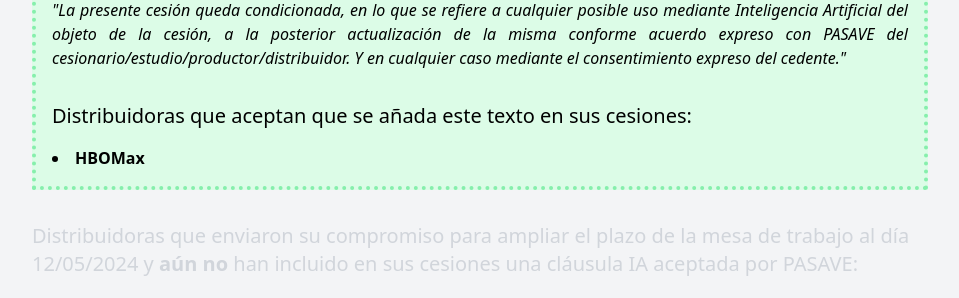
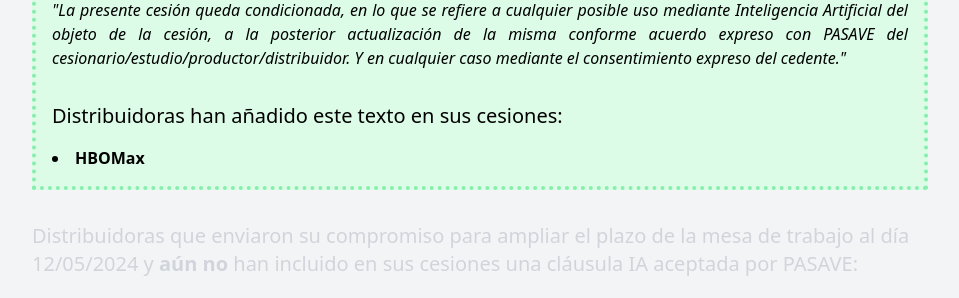
Before and after one commit to mutsuda/pasave.github.io, a Jekyll site: the page built from oklist.md, in a window 1280 px wide. Shown: the part 970-1268 px from the top of the page, without its empty margins (160-1119 px from the left). Built offline with Jekyll 4.4.1, drawn with Linux system fonts in a browser that asks for light colours.

Commit message:
added text

```diff
--- a/oklist.md
+++ b/oklist.md
@@ -46,7 +46,7 @@
 <p class="italic text-justify">"La presente cesión queda condicionada, en lo que se refiere a cualquier posible uso mediante Inteligencia Artificial del objeto de la cesión, a la posterior actualización de la misma conforme acuerdo expreso con PASAVE del cesionario/estudio/productor/distribuidor. Y en cualquier caso mediante el consentimiento expreso del cedente."
 </p>
 
-<div class="text-xl pb-4 pt-8">Distribuidoras que aceptan que se añada este texto en sus cesiones:</div>
+<div class="text-xl pb-4 pt-8">Distribuidoras han añadido este texto en sus cesiones:</div>
 	<ul class="list-disc list-inside">
 		<li><span class="font-bold">HBOMax</span></li>
 	</ul>
```
